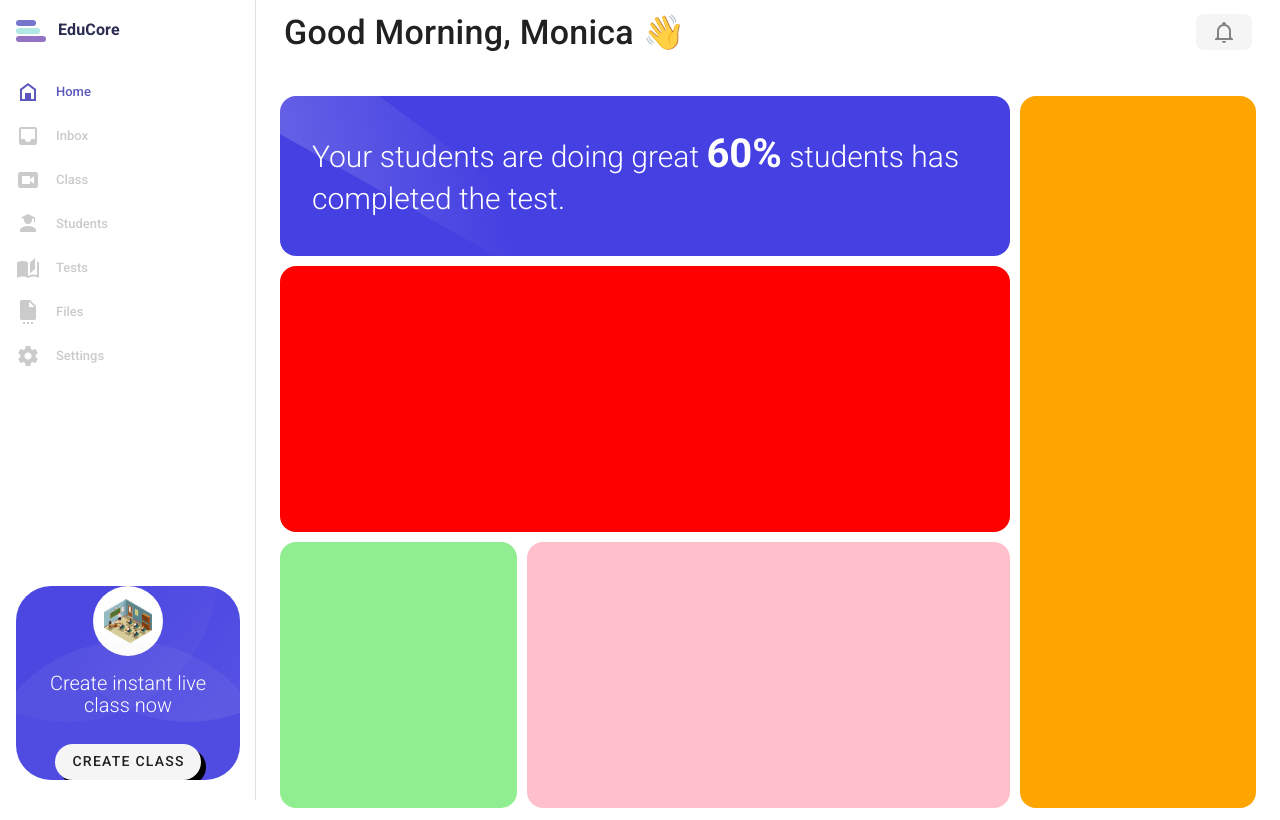
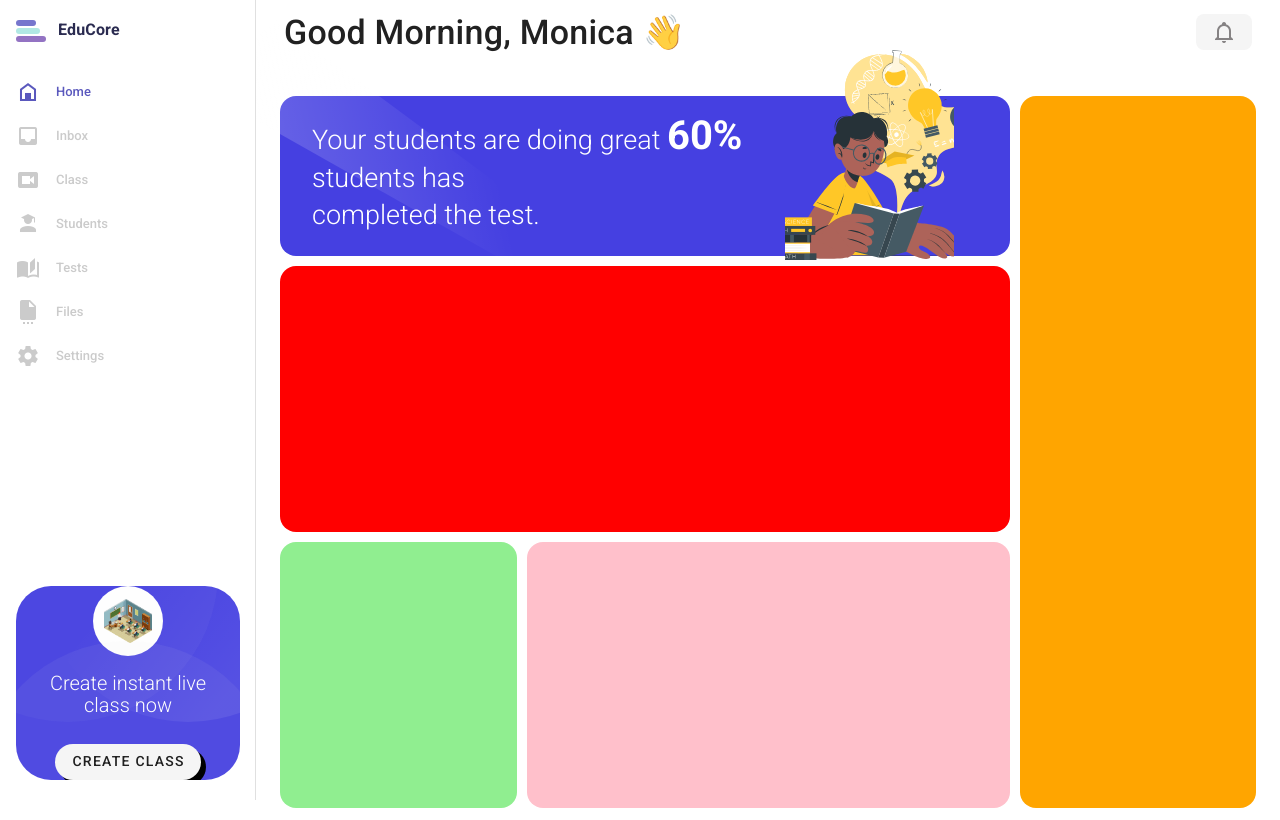
Before and after one commit to AbhiramKrishnaM/Educore, a Nuxt app: page / in a window 1280 px wide. Built offline with nearby package versions, Linux system fonts and the light colour scheme.

Commit message:
feat: added illustration

```diff
--- a/components/Home/Header.vue
+++ b/components/Home/Header.vue
@@ -1,11 +1,21 @@
 <template>
-  <div class="wrapper pa-8 rounded-xl d-flex align-center white--text">
+  <div
+    class="wrapper pa-8 rounded-xl d-flex justify-space-between align-center white--text"
+  >
+    <div class="background-polygon"></div>
     <h1>
       Your students are doing great <span>60%</span> students has<br />
       completed the test.
     </h1>
-
-    <div class="background-polygon"></div>
+    <div class="illustration-wrapper mr-6">
+      <v-img
+        height="100%"
+        width="100%"
+        :src="require('@/assets/images/Kid.svg')"
+        alt="Kid learning "
+        class="image"
+      ></v-img>
+    </div>
   </div>
 </template>
 <script>
@@ -15,18 +25,15 @@ export default {
 </script>
 <style scoped>
 .wrapper {
-  z-index: 10;
   width: 100%;
   height: 20vh;
-  overflow: hidden;
   background-color: #4540e1;
   position: relative;
 }
 
 h1 {
-  z-index: 12;
   font-weight: 300;
-  font-size: 30px;
+  font-size: 27px;
   line-height: 1.4em;
 }
 
@@ -36,7 +43,6 @@ span {
 }
 
 .background-polygon {
-  z-index: 11;
   height: 400px;
   width: 200px;
   position: absolute;
@@ -45,4 +51,15 @@ span {
   clip-path: polygon(0 0, 52% 0, 100% 100%, 75% 100%);
   transform: rotate(-40deg);
 }
+
+.illustration-wrapper {
+  position: relative;
+  height: 210px;
+  width: 210px;
+}
+
+.image {
+  position: absolute;
+  bottom: 10%;
+}
 </style>
```
Also changed, not shown: assets/images/Kid.svg (added).
